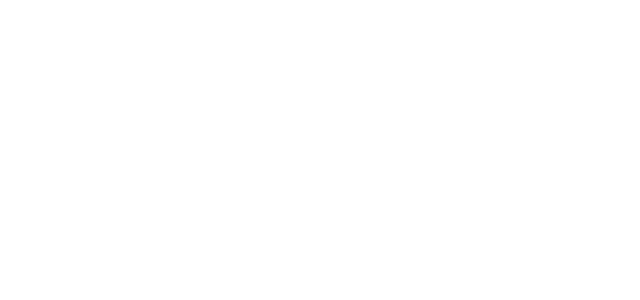
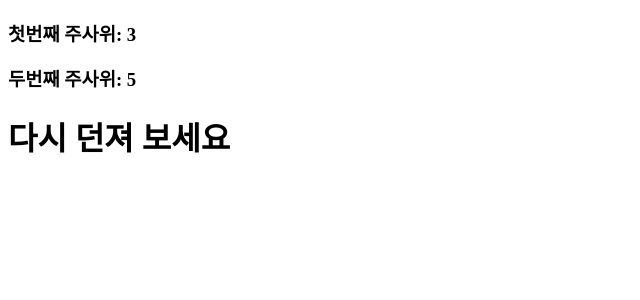
Before and after one commit to azerone52/react20231031, a React (Create React App) app: page / in a window 1280 px wide. Shown: the top 300 px of the page, without its empty margins (0-640 px from the left). Built offline with nearby package versions, Linux system fonts and the light colour scheme.

Commit message:
jsx의 {}에서 간단한 연산자 활용 연습(삼항연산)

```diff
--- a/src/App.js
+++ b/src/App.js
@@ -1,5 +1,18 @@
 function App() {
-  return <div></div>;
+  const num1 = Math.ceil(Math.random() * 6);
+  const num2 = Math.ceil(Math.random() * 6);
+
+  return (
+    <>
+      <h3>첫번째 주사위: {num1} </h3>
+      <h3>두번째 주사위: {num2}</h3>
+      {/* === : 변수 타입까지 확인 == : 값만 확인 */}
+      <h1>{num1 == num2 ? "당첨!" : "다시 던져 보세요"}</h1>
+    </>
+  );
+  // 두 수를 출력하고
+  // 두 수가 같으면 당첨!
+  // 두 수가 다르면 다시 던져 보세요
 }
 
 export default App;
```
